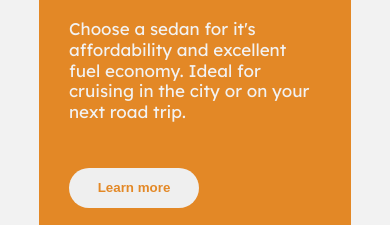
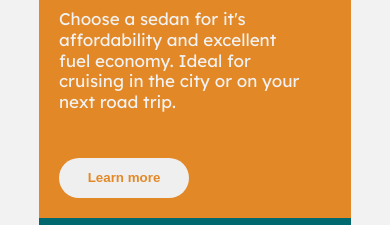
Before and after one commit to qudus2019/card-preview, a plain HTML site: page index.htm in a window 390 px wide. Shown: the part 303-528 px from the top of the page. Drawn offline with Linux system fonts and the light colour scheme.

Commit message:
Update styles.css

```diff
--- a/styles.css
+++ b/styles.css
@@ -124,8 +124,8 @@ button:hover{
 
 @media only screen and (max-width:1200px){
     .card{
-        padding:20px;
-        padding-bottom: 10px;
+        padding:10px 20px 0 20px;
+        padding-bottom: ;
     }
 
     .card:first-child{
@@ -171,7 +171,7 @@ max-height:fit-content;
     p{font-size: 17px;}
 
     .card{
-        padding:20px 30px;
+        padding:10px 30;
         height:fit-content;
     }
 
```
